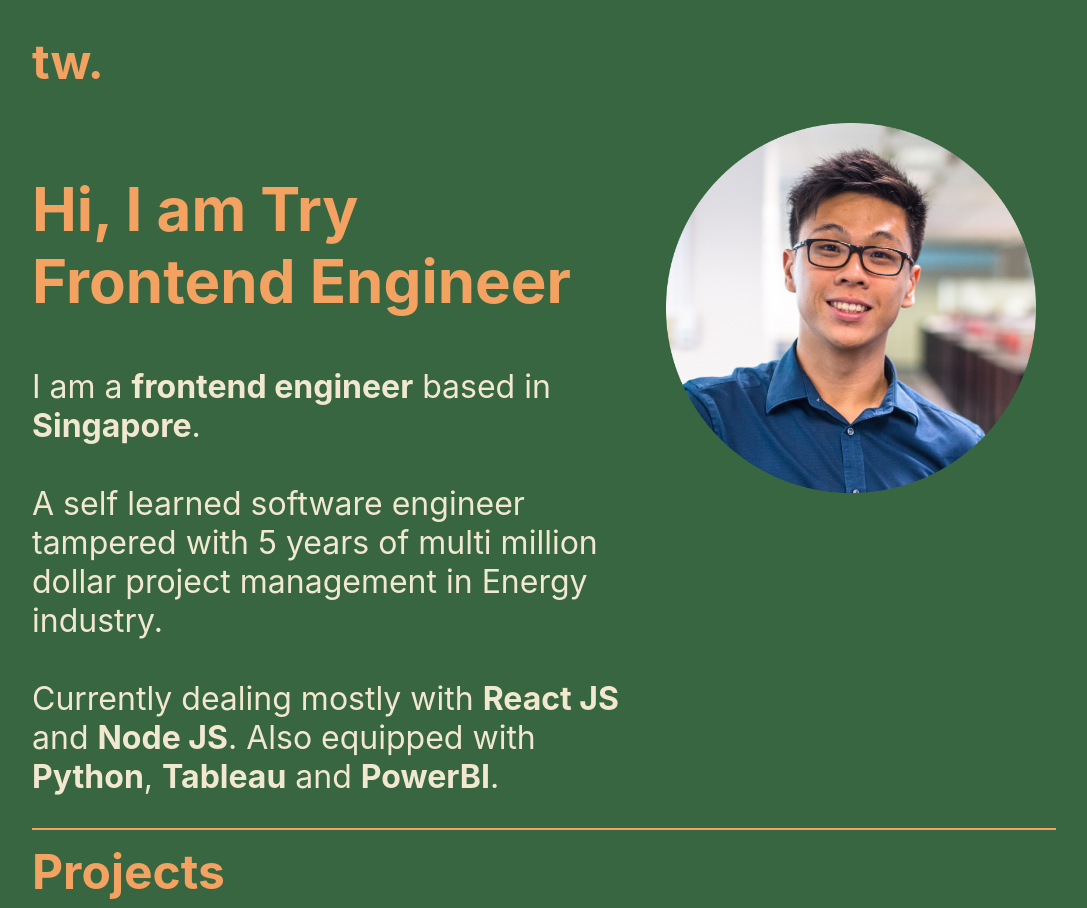
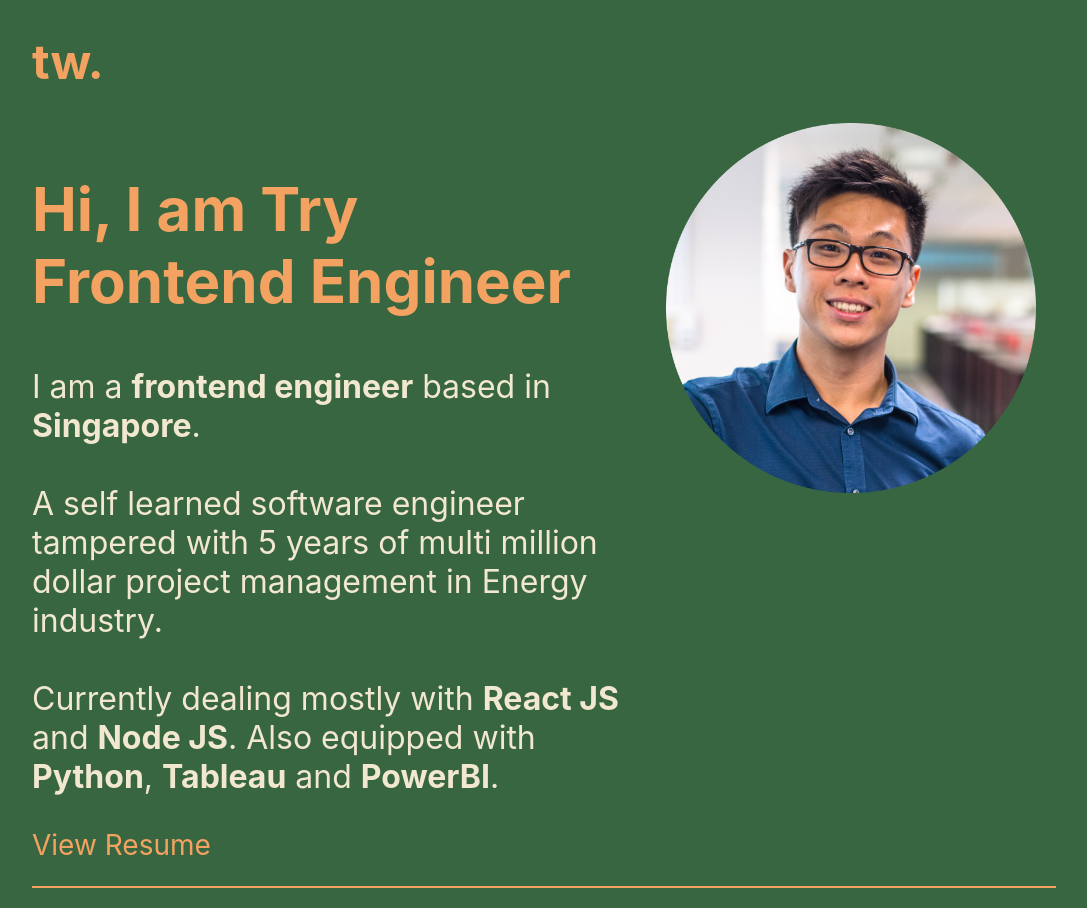
Before and after one commit to mister-lepak/tw-web, a Next.js app: page / in a window 1280 px wide. Shown: the top 908 px of the page, without its empty margins (96-1183 px from the left). Built offline with nearby package versions, Linux system fonts and the light colour scheme.

Commit message:
add view resume link in about section

```diff
--- a/components/about/About.js
+++ b/components/about/About.js
@@ -15,6 +15,14 @@ const About = ({ info }) => (
           return detail;
         })}
       </p>
+      <a
+        target="_blank"
+        rel="noopener noreferrer"
+        href="https://registry.jsonresume.org/try99"
+        className={styles.resume}
+      >
+        View Resume
+      </a>
     </section>
     <div className={styles.photoWrapper}>
       <Image
--- a/components/about/About.module.css
+++ b/components/about/About.module.css
@@ -14,6 +14,12 @@
   width: 100%;
   height: 180px;
   position: relative;
+}
+
+.resume {
+  color: var(--headerColor);
+  font-size: 20px;
+  margin-bottom: 24px;
 }
 @media (min-width: 1024px) {
   .aboutWrapper {
@@ -34,6 +40,10 @@
     font-size: 32px;
   }
 
+  .resume {
+    font-size: 28px;
+  }
+
   .photoWrapper {
     height: 370px;
   }
```
